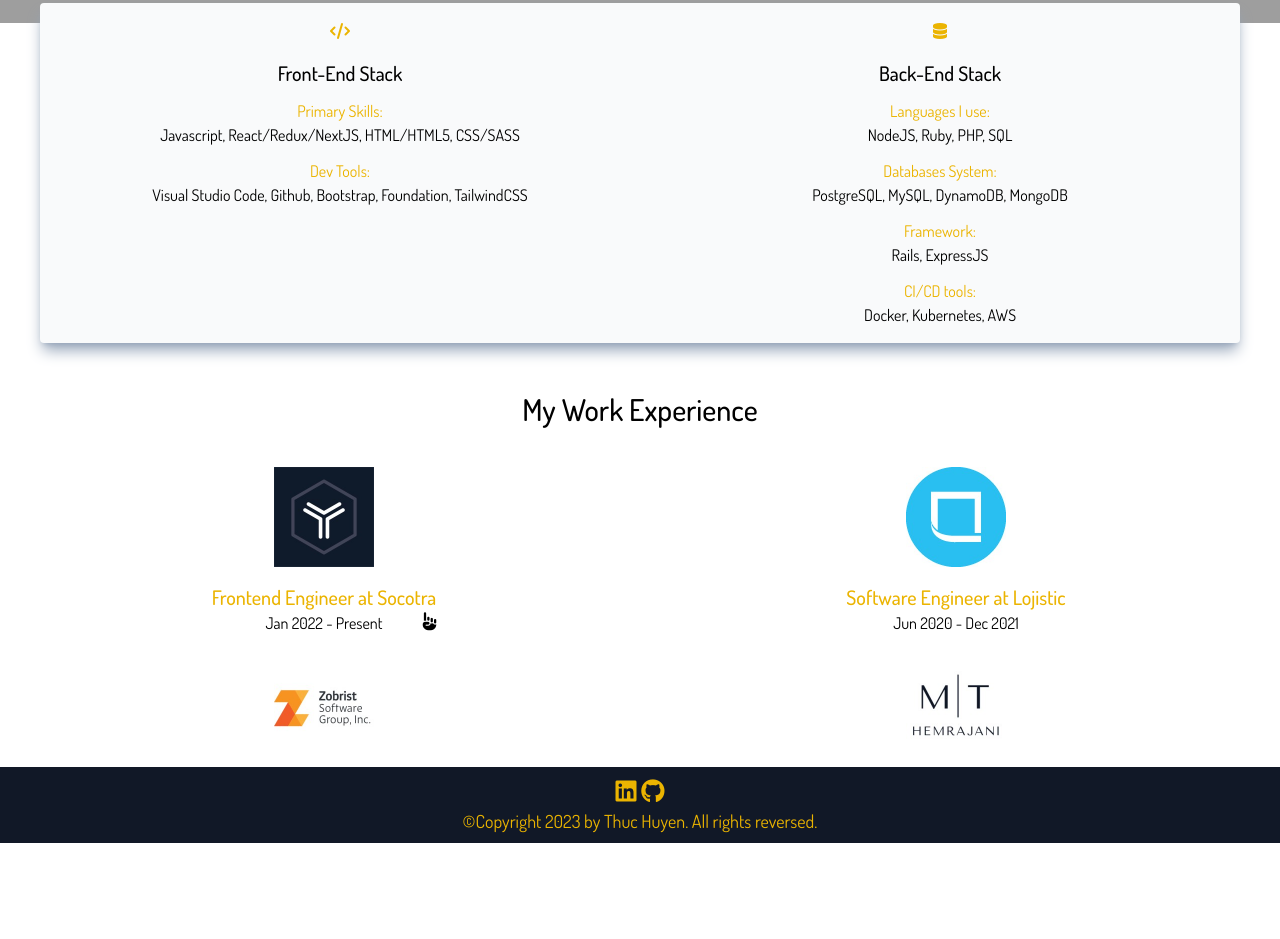
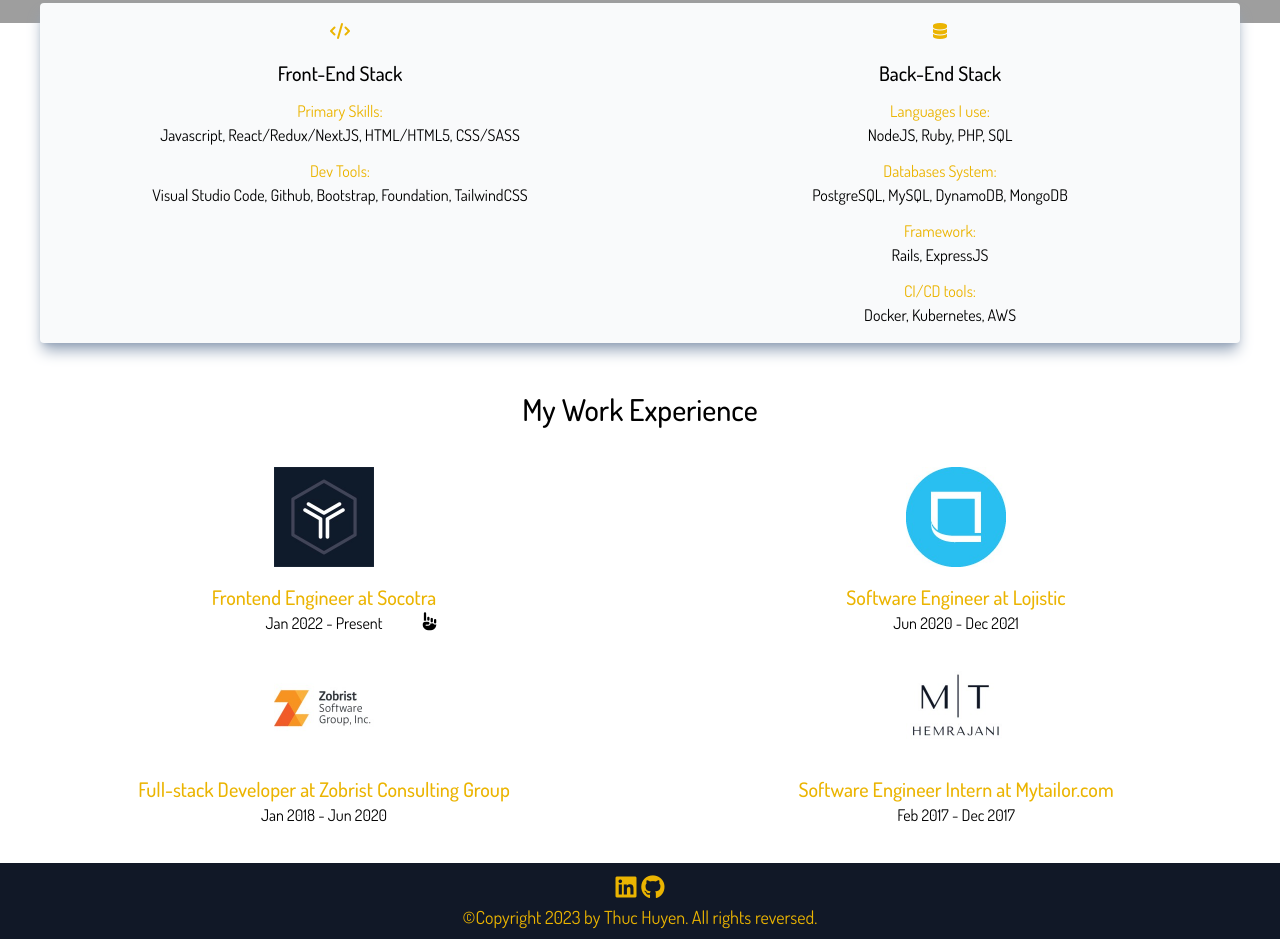
Before and after one commit to thuctonhuyen/th-portfolio, a plain HTML site: page index.html in a window 1280 px wide. Shown: the part 397-1336 px from the top of the page. Before the commit the page ends 1240 px from the top, so only its background shows below. Drawn offline with nearby package versions, Linux system fonts and the light colour scheme; grey boxes are pictures that could not be loaded.

Commit message:
fix footer styles

```diff
--- a/index.html
+++ b/index.html
@@ -424,7 +424,7 @@
     </main>
 
     <footer
-      class="text-center mt-5 text-primary py-2 bg-gray-900 text-lg absolute bottom-0 w-full"
+      class="text-center mt-5 text-primary py-2 bg-gray-900 text-lg relative bottom-0 w-full"
     >
       <div class="text-2xl">
         <a href="https://www.linkedin.com/in/thuc-huyen/"
```
